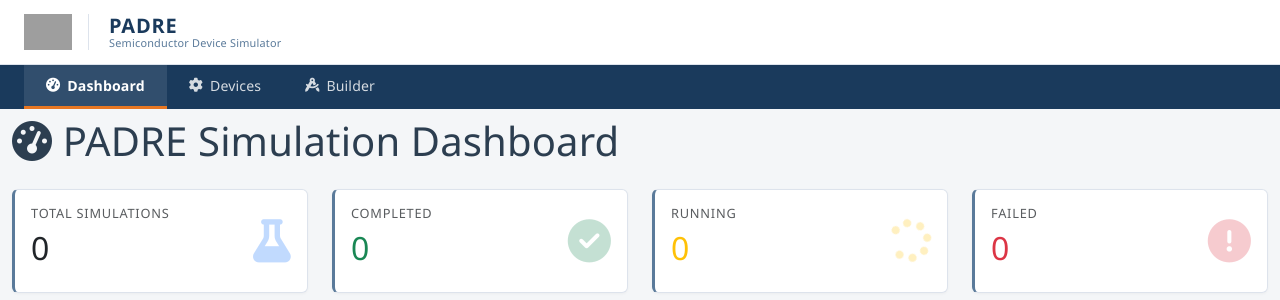
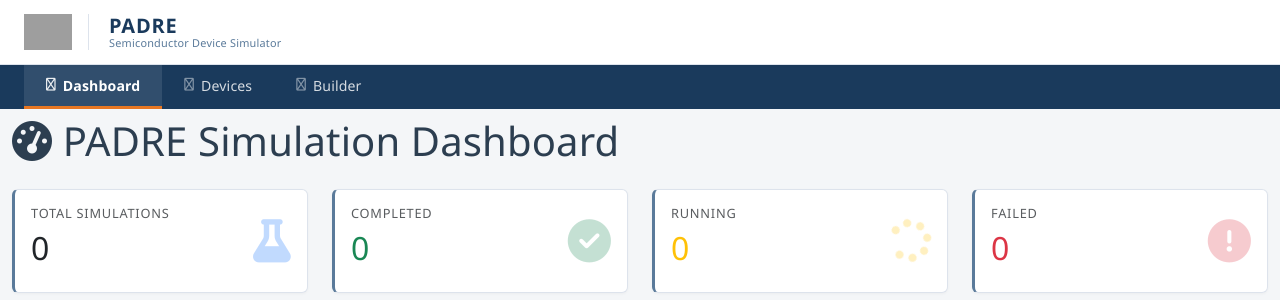
Before and after one commit to denphi/padre-web, a Flask app: page / in a window 1280 px wide. Shown: the top 300 px of the page. Run offline with Flask 3, Linux system fonts and the light colour scheme; data that the repository does not hold is empty; some libraries are stand-ins or nearby versions; grey boxes are pictures that could not be loaded.

Commit message:
Added new version

```diff
--- a/app/static/css/style.css
+++ b/app/static/css/style.css
@@ -105,6 +105,17 @@
     border-bottom: 3px solid transparent;
     transition: background 0.15s, color 0.15s, border-color 0.15s;
     white-space: nowrap;
+}
+
+.padre-tabs a i {
+    font-size: 0.8rem;
+    opacity: 0.55;
+    font-weight: 400;
+}
+
+.padre-tabs a:hover i,
+.padre-tabs a.active i {
+    opacity: 0.9;
 }
 
 .padre-tabs a:hover {
```
